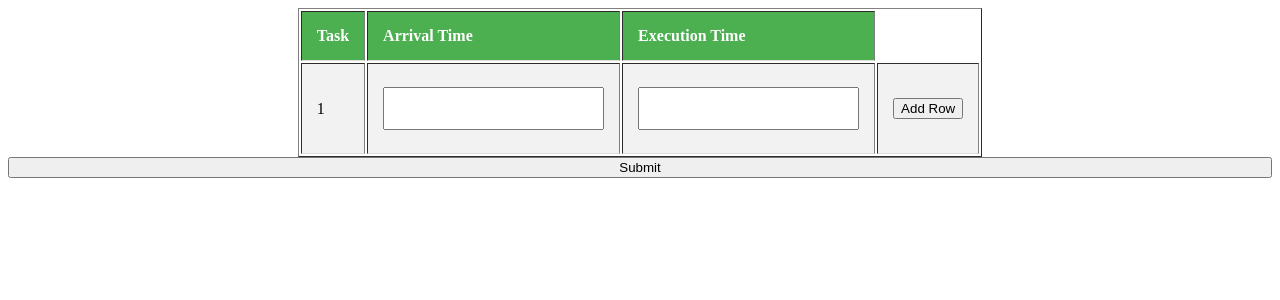
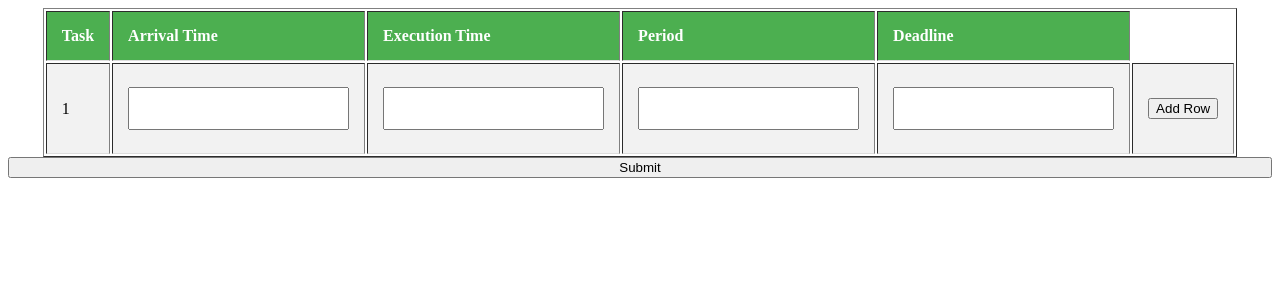
Before and after one commit to bhatvineeth/SchedulingSimulation, a Django app: page /inputPage/ in a window 1280 px wide. Shown: the top 300 px of the page. Run offline with Django 3.2, Linux system fonts and the light colour scheme.

Commit message:
deadline and period input added

```diff
--- a/SchedulingSimulator/Main/static/js/controller.js
+++ b/SchedulingSimulator/Main/static/js/controller.js
@@ -94,14 +94,20 @@
          //var name=document.getElementById("name_row"+no);
          var arrival=document.getElementById("arrival_row"+no);
          var exec=document.getElementById("exec_row"+no);
+          var perioD=document.getElementById("period_row"+no);
+         var deadLine=document.getElementById("deadline_row"+no);
 
          var name_data=name.innerHTML;
          var arrival_data=arrival.innerHTML;
          var exec_data=exec.innerHTML;
+         var period_data=perioD.innerHTML;
+         var deadline_data=deadLine.innerHTML;
 
          //name.innerHTML="<input type='text' id='name_text"+no+"' value='"+name_data+"'>";
          arrival.innerHTML="<input type='text' id='arrival_text"+no+"' value='"+arrival_data+"'>";
          exec.innerHTML="<input type='text' id='exec_text"+no+"' value='"+exec_data+"'>";
+         perioD.innerHTML="<input type='text' id='period_text"+no+"' value='"+period_data+"'>";
+         deadLine.innerHTML="<input type='text' id='deadline_text"+no+"' value='"+deadline_data+"'>";
         }
 
 
@@ -110,10 +116,14 @@
          //var name_val=document.getElementById("name_text"+no).value;
          var arrival_val=document.getElementById("arrival_text"+no).value;
          var exec_val=document.getElementById("exec_text"+no).value;
+         var period_val=document.getElementById("period_text"+no).value;
+         var deadline_val=document.getElementById("deadline_text"+no).value;
 
          //document.getElementById("name_row"+no).innerHTML=name_val;
          document.getElementById("arrival_row"+no).innerHTML=arrival_val;
          document.getElementById("exec_row"+no).innerHTML=exec_val;
+          document.getElementById("period_row"+no).innerHTML=period_val;
+         document.getElementById("deadline_row"+no).innerHTML=deadline_val;
 
          document.getElementById("edit_button"+no).style.display="block";
          document.getElementById("save_button"+no).style.display="none";
@@ -136,20 +146,24 @@
 
          var arrival_time=document.getElementById("arrival_time").value;
          var exec_time=document.getElementById("exec_time").value;
-        if (arrival_time == '' || exec_time == '') {
+         var period=document.getElementById("period").value;
+         var deadline=document.getElementById("deadline").value;
+        if (arrival_time == '' || exec_time == '' || period == '' || deadline == '') {
             alert("Invaid Input")
             return false;
         }
 
          var table=document.getElementById("data_table");
          var table_len=(table.rows.length)-1;
-         var row = table.insertRow(table_len).outerHTML="<tr id='row"+table_len+"'><td id='name_row"+table_len+"'>"+new_name+"</td><td id='arrival_row"+table_len+"'>"+arrival_time+"</td><td id='exec_row"+table_len+"'>"+exec_time+"</td><td><input type='button' id='edit_button"+table_len+"' value='Edit' class='edit' onclick='edit_row("+table_len+")'> <input type='button' id='save_button"+table_len+"' value='Save' class='save' onclick='save_row("+table_len+")'> <input type='button' value='Delete' class='delete' onclick='delete_row("+table_len+")'></td></tr>";
+         var row = table.insertRow(table_len).outerHTML="<tr id='row"+table_len+"'><td id='name_row"+table_len+"'>"+new_name+"</td><td id='arrival_row"+table_len+"'>"+arrival_time+"</td><td id='exec_row"+table_len+"'>"+exec_time+"</td><td id='period_row"+table_len+"'>"+period+"</td><td id='deadline_row"+table_len+"'>"+deadline+"</td><td><input type='button' id='edit_button"+table_len+"' value='Edit' class='edit' onclick='edit_row("+table_len+")'> <input type='button' id='save_button"+table_len+"' value='Save' class='save' onclick='save_row("+table_len+")'> <input type='button' value='Delete' class='delete' onclick='delete_row("+table_len+")'></td></tr>";
 
         i= i + 1
 
         document.getElementById("task").innerHTML=i;
          document.getElementById("arrival_time").value="";
          document.getElementById("exec_time").value="";
+         document.getElementById("period").value="";
+         document.getElementById("deadline").value="";
         }
 
         function submitData() {
--- a/SchedulingSimulator/Main/templates/input.html
+++ b/SchedulingSimulator/Main/templates/input.html
@@ -1,8 +1,11 @@
 {% load static %}
 <html>
+
 <head>
 	<script src="{% static 'js/controller.js' %}"></script>
-<script> var i = 1; </script>
+	<script>
+		var i = 1;
+	</script>
 	<style>
 		input {
  				width: 100%;
@@ -35,31 +38,42 @@
   				background-color: #4CAF50;
   				color: white;
 			}
-
-
 	</style>
 </head>
+
 <body>
 	<div id="wrapper">
-	<form action="/submitInput/" method="post">
-        {% csrf_token %}
-        {{ form }}
+		<form action="/submitInput/" method="post">{% csrf_token %} {{ form }}
 			<table align='center' cellspacing=2 cellpadding=5 id="data_table" border=1>
 				<tr>
 					<th>Task</th>
 					<th>Arrival Time</th>
 					<th>Execution Time</th>
+                    <th>Period</th>
+                    <th>Deadline</th>
 				</tr>
 				<tr>
 					<td id="task">1</td>
-<td><input type="text" id="arrival_time"></td>
-<td><input type="text" id="exec_time"></td>
-<td><input type="button" class="add" onclick="add_row();" value="Add Row"></td>
+					<td>
+						<input type="text" id="arrival_time">
+					</td>
+					<td>
+						<input type="text" id="exec_time">
+					</td>
+					<td>
+						<input type="text" id="period">
+					</td>
+					<td>
+						<input type="text" id="deadline">
+					</td>
+					<td>
+						<input type="button" class="add" onclick="add_row();" value="Add Row">
+					</td>
 				</tr>
 			</table>
 			<input type="submit" value="Submit" onclick="submitData()">
 		</form>
 	</div>
+</body>
 
-</body>
 </html>
```
Lines whose indentation alone changed are shown as unchanged.
